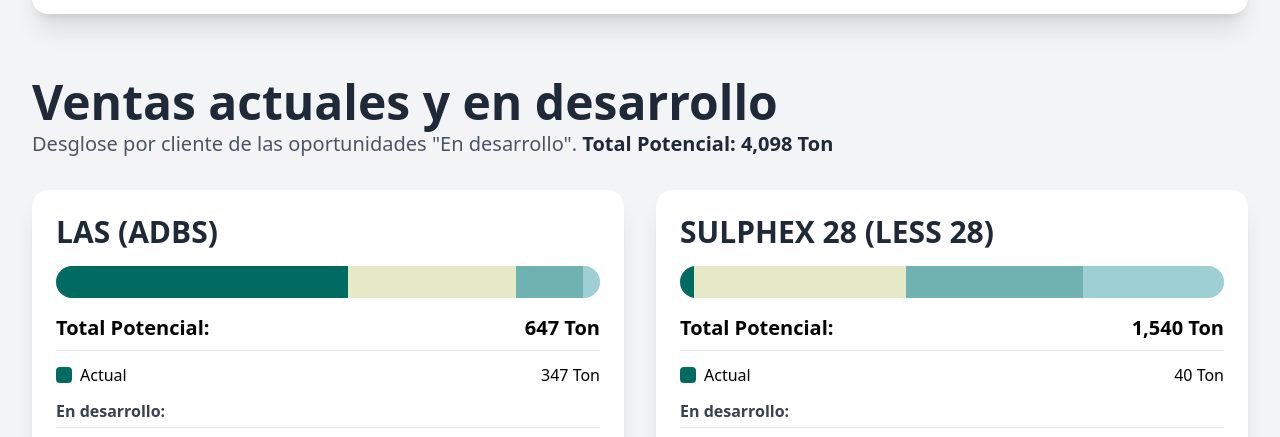
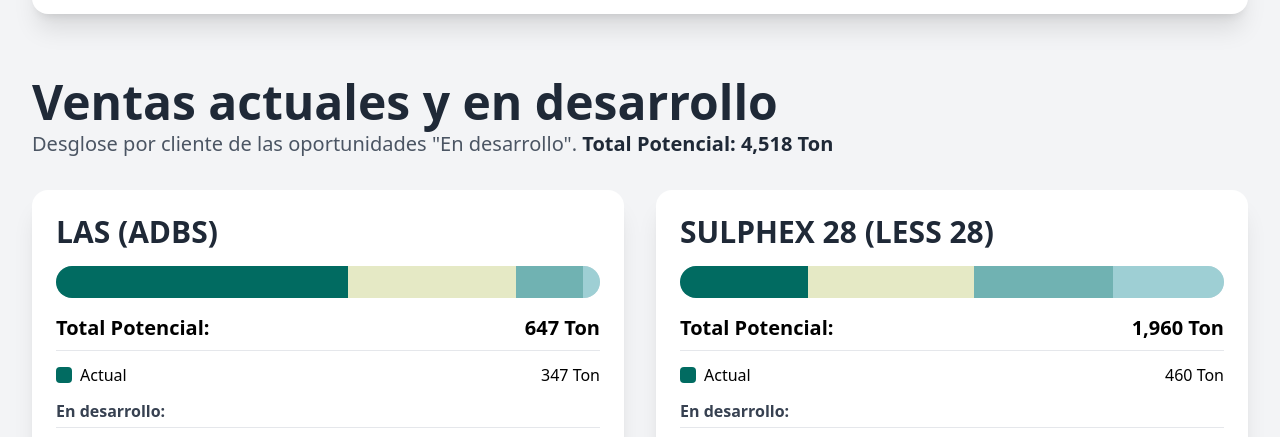
Before and after one commit to LGHERRERA1/Presentacion-Mexico, a plain HTML site: page index.html in a window 1280 px wide. Shown: the part 1976-2413 px from the top of the page. Drawn offline with nearby package versions, Linux system fonts and the light colour scheme.

Commit message:
Add files via upload

```diff
--- a/index.html
+++ b/index.html
@@ -128,7 +128,7 @@
         </h1>
         <!-- CAMBIO: Subtítulo actualizado con el Gran Total -->
         <p class="text-xl font-medium text-gray-600 mt-1">
-            Desglose por cliente de las oportunidades "En desarrollo". <span class="font-bold text-gray-800">Total Potencial: 4,098 Ton</span>
+            Desglose por cliente de las oportunidades "En desarrollo". <span class="font-bold text-gray-800">Total Potencial: 4,518 Ton</span>
         </p>
     </div>
 
@@ -198,28 +198,29 @@
         <div class="bg-white rounded-2xl shadow-xl overflow-hidden p-6">
             <h2 class="text-3xl font-bold text-gray-800 mb-4">SULPHEX 28 (LESS 28)</h2> <!-- CAMBIO: text-2xl a text-3xl -->
             <!-- Bar Chart -->
-            <!-- Total: 40 + 600 + 500 + 400 = 1540 -->
-            <div class="w-full bg-gray-200 rounded-full h-8 flex overflow-hidden mb-4" title="Total Potencial: 1,540 Ton">
-                <!-- Actual (40) -->
-                <div style="width: 2.60%; background-color: #016B61;" title="Actual: 40 Ton (2.6%)"></div>
-                <!-- Genomma (600) -->
-                <div style="width: 38.96%; background-color: #E5E9C5;" title="Genomma: 600 Ton (39.0%)"></div>
-                <!-- 4E (500) -->
-                <div style="width: 32.47%; background-color: #70B2B2;" title="4E: 500 Ton (32.5%)"></div>
-                <!-- 3B (400) -->
-                <div style="width: 25.97%; background-color: #9ECFD4;" title="3B: 400 Ton (26.0%)"></div>
+            <!-- CAMBIO: Total actualizado -->
+            <!-- Total: 460 + 600 + 500 + 400 = 1960 -->
+            <div class="w-full bg-gray-200 rounded-full h-8 flex overflow-hidden mb-4" title="Total Potencial: 1,960 Ton">
+                <!-- CAMBIO: "Actual" actualizado de 40 a 460 -->
+                <div style="width: 23.47%; background-color: #016B61;" title="Actual: 460 Ton (23.5%)"></div>
+                <!-- CAMBIO: Resto de porcentajes actualizados -->
+                <div style="width: 30.61%; background-color: #E5E9C5;" title="Genomma: 600 Ton (30.6%)"></div>
+                <div style="width: 25.51%; background-color: #70B2B2;" title="4E: 500 Ton (25.5%)"></div>
+                <div style="width: 20.41%; background-color: #9ECFD4;" title="3B: 400 Ton (20.4%)"></div>
             </div>
             <!-- Leyenda/Tabla -->
             <div class="space-y-3"> <!-- Aumentado space-y-2 a space-y-3 -->
                 <!-- Total -->
                 <div class="flex justify-between items-center font-bold text-xl border-b pb-2"> <!-- CAMBIO: text-lg a text-xl -->
                     <span>Total Potencial:</span>
-                    <span>1,540 Ton</span>
+                    <!-- CAMBIO: Total actualizado -->
+                    <span>1,960 Ton</span>
                 </div>
                 <!-- Breakdown -->
                 <div class="flex justify-between items-center text-base"> <!-- CAMBIO: text-base añadido -->
                     <span class="flex items-center"><div class="w-4 h-4 rounded mr-2" style="background-color: #016B61;"></div>Actual</span>
-                    <span class="font-medium text-base">40 Ton</span> <!-- CAMBIO: text-base añadido -->
+                    <!-- CAMBIO: "Actual" actualizado -->
+                    <span class="font-medium text-base">460 Ton</span> <!-- CAMBIO: text-base añadido -->
                 </div>
 
                 <!-- CAMBIO: Subtítulo "En desarrollo" añadido -->
```
